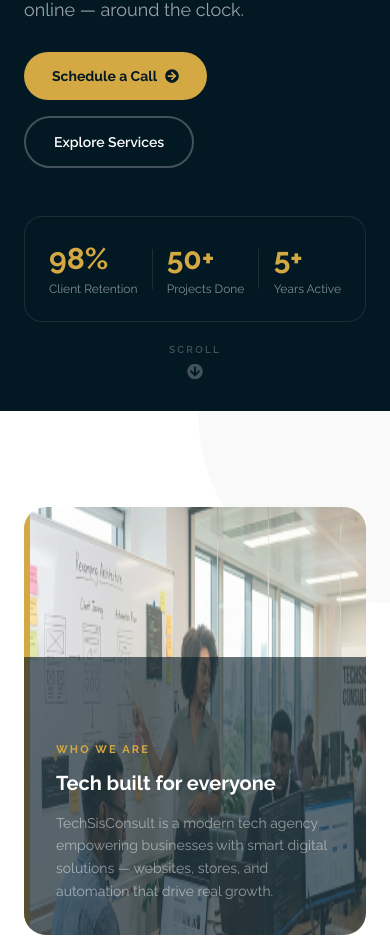
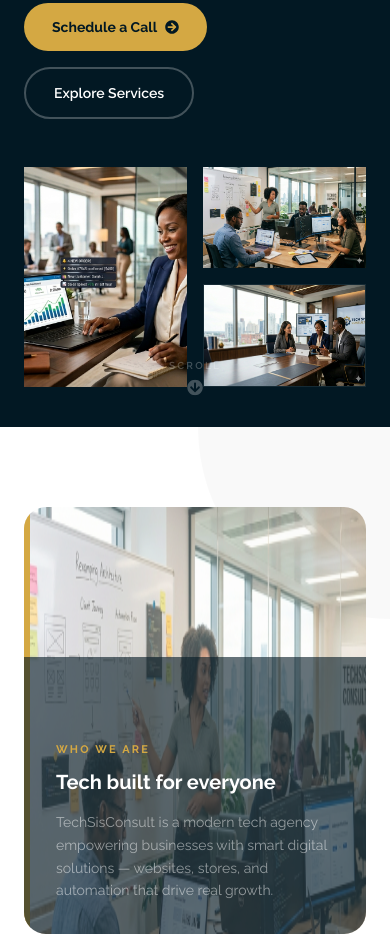
Before and after one commit to TechSisConsult/tech-sis-consult, a Next.js app: page / in a window 390 px wide. Shown: the part 433-1370 px from the top of the page. Built offline with nearby package versions, Linux system fonts and the light colour scheme.

Commit message:
Update website content

```diff
--- a/src/app/about/page.tsx
+++ b/src/app/about/page.tsx
@@ -3,6 +3,12 @@ import Hero from '@/components/about/Hero';
 import MissionVisionValues from '@/components/about/Mission';
 import OurStory from '@/components/about/OurStory';
 import React from 'react';
+
+export const metadata = {
+  title: 'About Us — TechSisConsult',
+  description:
+    'Learn the story behind TechSisConsult — why we started, what we believe, and the mission driving everything we build.',
+};
 
 const page = () => {
   return (
--- a/src/app/faqs/page.tsx
+++ b/src/app/faqs/page.tsx
@@ -1,7 +1,12 @@
 import FAQsAccordion from '@/components/faqs/Accordion';
 import FAQsCTA from '@/components/faqs/FaqsCta';
 import FAQsHero from '@/components/faqs/Hero';
-import React from 'react';
+
+export const metadata = {
+  title: 'FAQs — TechSisConsult',
+  description:
+    'Answers to the most common questions about our services, process, and timelines.',
+};
 
 const page = () => {
   return (
--- a/src/app/portfolio/page.tsx
+++ b/src/app/portfolio/page.tsx
@@ -1,7 +1,12 @@
 import PortfolioHero from '@/components/portfolio/Hero';
 import PortfolioGrid from '@/components/portfolio/PorfolioGrid';
 import PortfolioCTA from '@/components/portfolio/PortfolioCta';
-import React from 'react';
+
+export const metadata = {
+  title: 'Our Work — TechSisConsult',
+  description:
+    "A showcase of websites, ecommerce stores, and digital solutions we've built for our clients.",
+};
 
 const page = () => {
   return (
--- a/src/app/services/page.tsx
+++ b/src/app/services/page.tsx
@@ -3,7 +3,12 @@ import HowWeWork from '@/components/services/HowWeWork';
 // import Pricing from '@/components/services/Pricing';
 import ServicesCTA from '@/components/services/ServicesCta';
 import ServicesGrid from '@/components/services/ServicesGrid';
-import React from 'react';
+
+export const metadata = {
+  title: 'Our Services — TechSisConsult',
+  description:
+    'Business websites, e-commerce stores, website redesigns, and business automation — smart digital solutions built for modern businesses.',
+};
 
 const page = () => {
   return (
--- a/src/components/home/AboutSnippet.tsx
+++ b/src/components/home/AboutSnippet.tsx
@@ -59,7 +59,10 @@ export default function AboutSnippet() {
   const boxInView = useInView(boxRef, { once: true, margin: '-80px' });
 
   return (
-    <section id="about" className="py-24 bg-white relative overflow-hidden">
+    <section
+      id="about"
+      className="py-20 bg-[#ffffff]/20 relative overflow-hidden"
+    >
       {/* faint blobs */}
       <div className="pointer-events-none absolute top-0 right-0 w-96 h-96 rounded-full bg-[#021823]/[0.022] translate-x-1/2 -translate-y-1/2" />
       <div className="pointer-events-none absolute bottom-0 left-0 w-64 h-64 rounded-full bg-[#d4a843]/[0.05] -translate-x-1/3 translate-y-1/3" />
--- a/src/components/home/Hero.tsx
+++ b/src/components/home/Hero.tsx
@@ -75,7 +75,7 @@ export default function Hero() {
           initial={{ opacity: 0, x: 50 }}
           animate={{ opacity: 1, x: 0 }}
           transition={{ duration: 0.9, ease, delay: 0.2 }}
-          className="hidden lg:grid grid-cols-2 gap-4 h-[400px]"
+          className="grid grid-cols-2 gap-4 h-[220px] lg:h-[400px]"
         >
           <article className="relative overflow-hidden row-span-2">
             <Image src={Image1} alt="office" className="object-cover" fill />
@@ -88,26 +88,6 @@ export default function Hero() {
           <article className="relative overflow-hidden bg-[#021823]/80 border border-white/8">
             <Image src={Image3} alt="office" className="w-full" fill />
           </article>
-        </motion.section>
-
-        <motion.section
-          {...fadeUp(0.5)}
-          className="lg:hidden relative rounded-2xl overflow-hidden bg-[#021823]/50 border border-white/10 p-6 flex items-center justify-between"
-        >
-          <div>
-            <p className="text-[#d4a843] text-3xl font-extrabold">98%</p>
-            <p className="text-white/50 text-xs mt-1">Client Retention</p>
-          </div>
-          <div className="h-10 w-px bg-white/10" />
-          <div>
-            <p className="text-[#d4a843] text-3xl font-extrabold">50+</p>
-            <p className="text-white/50 text-xs mt-1">Projects Done</p>
-          </div>
-          <div className="h-10 w-px bg-white/10" />
-          <div>
-            <p className="text-[#d4a843] text-3xl font-extrabold">5+</p>
-            <p className="text-white/50 text-xs mt-1">Years Active</p>
-          </div>
         </motion.section>
       </section>
 
```
Also changed, not shown: 1 other file (tests, documents, lock files or other folders).
